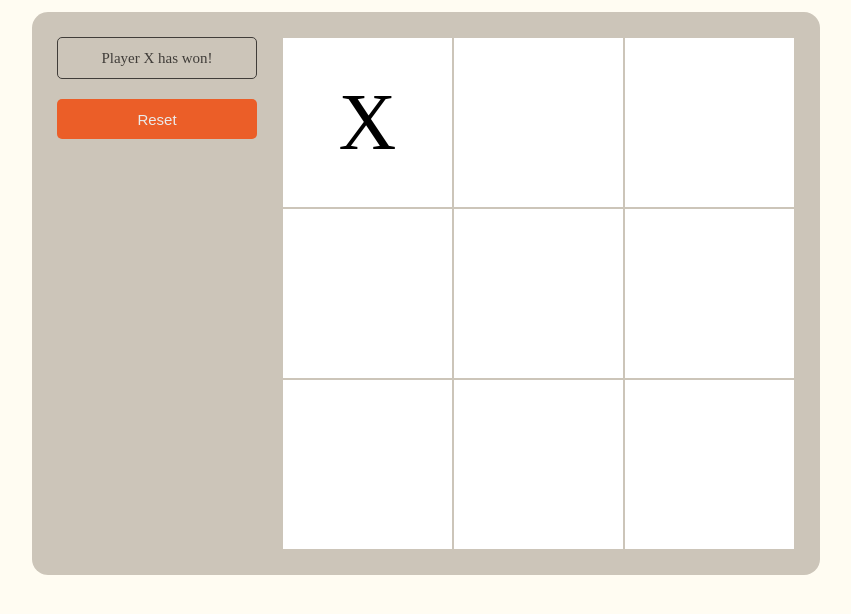
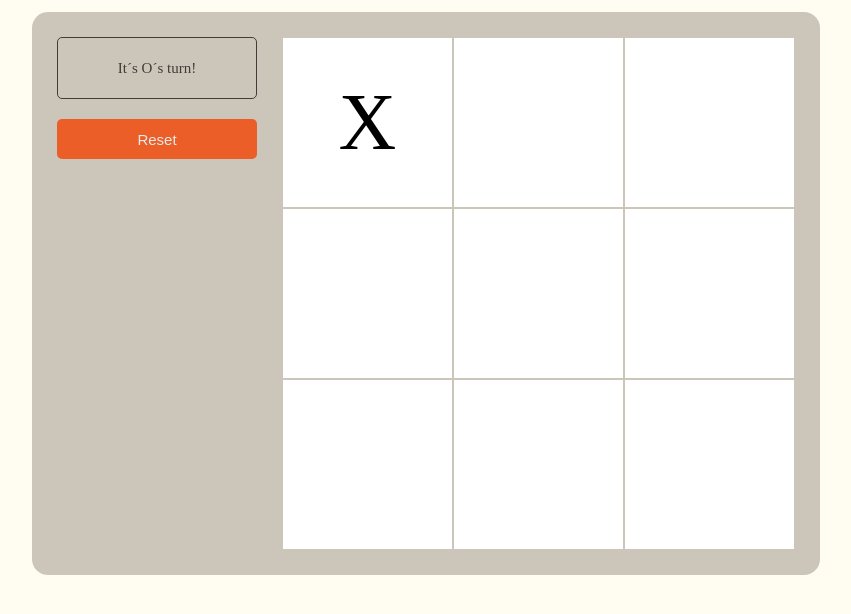
Before and after one commit to guudewie/tic_tac_toe, a plain HTML site: page index.html in a window 1280 px wide. Both pictures are taken after a click on the element 581 px from the left and 208 px from the top of the page. Shown: the part 86-700 px from the top of the page, without its empty margins (214-1065 px from the left). Drawn offline with Linux system fonts and the light colour scheme; a web font is replaced by a local one.

Commit message:
add module to control display

```diff
--- a/index.html
+++ b/index.html
@@ -21,7 +21,7 @@
     </header>
     <div class="sketch-container">
         <div class="settings">
-            <div class="display"> Player X has won!</div>
+            <div id="display"> Player X has won!</div>
             <button class="reset-button">Reset</button>
         </div>
         <div id="grid">
--- a/script.js
+++ b/script.js
@@ -59,7 +59,6 @@ const gameboard = (() => {
 
 const game = (() => {
 
-
     let _currentPlayer = "X";
     let winner;
 
@@ -99,11 +98,13 @@ const game = (() => {
                     gameboard.updateArray(element, _currentPlayer)
                     gameboard.renderFields()
                     _toggleCurrentPlayer()
+                    displayLogic.displayNextPlayer(_currentPlayer)
                 }
 
                 let winner = game.checkIfWon()
                 if (winner) {
-                    console.log("Game is over!", winner, " has won the Game!")
+                    _toggleCurrentPlayer()
+                    displayLogic.displayWinner(_currentPlayer)
                     gameboard.removeEventListeners()
                 }
             })
@@ -125,6 +126,29 @@ const game = (() => {
     }
 
 })();
+
+const displayLogic = (() => {
+
+    let domDisplay = document.getElementById("display")
+
+
+    function displayWinner(winnerSign) {
+        domDisplay.textContent = `Game is over! ${winnerSign} has won the Game!`
+    }
+
+    function displayNextPlayer(nextPlayer) {
+        domDisplay.textContent = `It´s ${nextPlayer}´s turn!`
+    }
+
+
+    return {
+        displayWinner,
+        displayNextPlayer,
+        domDisplay
+    }
+
+})();
+
 
 game.playGame()
 
--- a/style.css
+++ b/style.css
@@ -86,12 +86,12 @@ h1 {
     border: none;
 }
 
-.display {
+#display {
     background-color: rgb(204, 197, 185);
     border: 1.5px solid #403D39;
 
     color: #403D39;
-    height: 40px;
+    height: 60px;
     font-size: 15px;
     border-radius: 5px;
     transition-duration: 0.3s;
```
